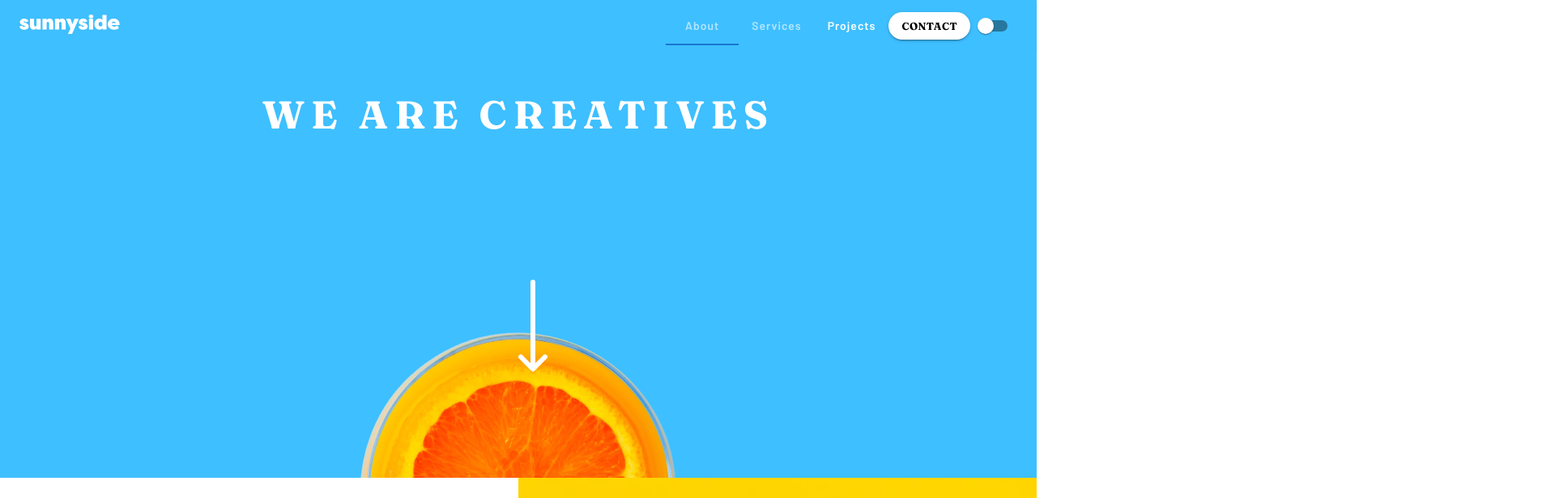
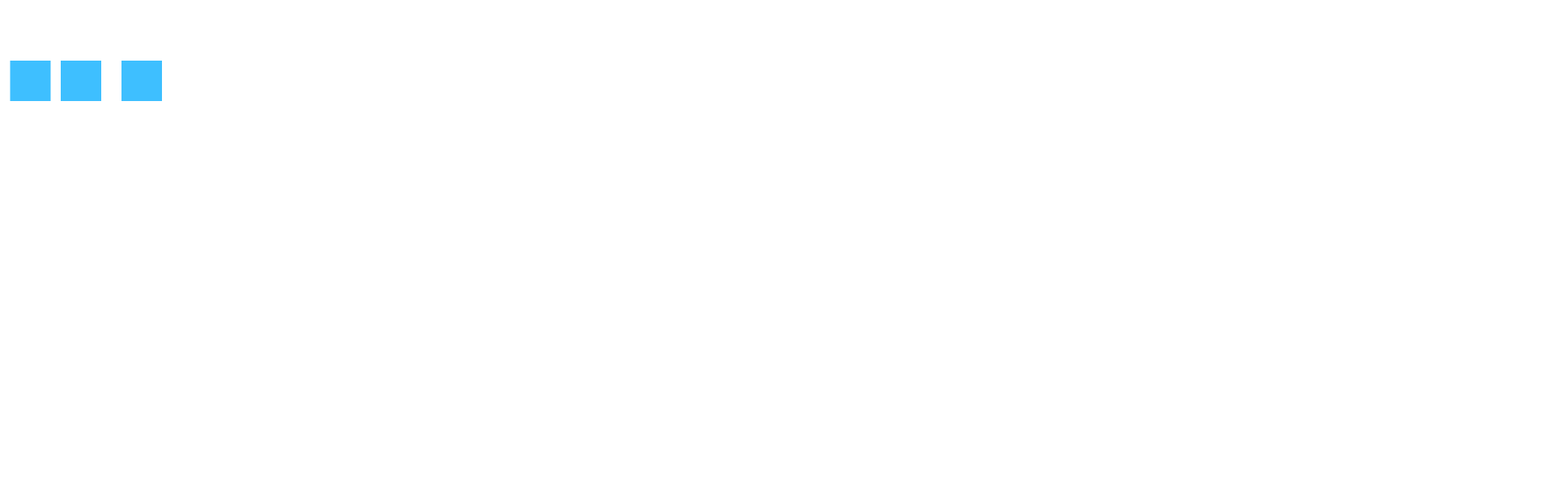
Before and after one commit to Skyz03/React--Sunny-Landing-Page, a React (Create React App) app: page / in a window 1280 px wide. Shown: the top 616 px of the page at 81% size, 1920 px wide, since content can reach past the window. Built offline with nearby package versions, Linux system fonts and the light colour scheme.

Commit message:
Updates with the loader

```diff
--- a/package.json
+++ b/package.json
@@ -16,6 +16,7 @@
     "react": "^18.0.0",
     "react-animations": "^1.0.0",
     "react-dom": "^18.0.0",
+    "react-loading": "^2.0.3",
     "react-scripts": "5.0.1",
     "react-scroll": "^1.8.7",
     "sass": "^1.50.1",
--- a/public/index.html
+++ b/public/index.html
@@ -17,6 +17,7 @@
   </head>
   <body>
     <noscript>You need to enable JavaScript to run this app.</noscript>
+
     <div id="root"></div>
   </body>
 </html>
--- a/src/App.jsx
+++ b/src/App.jsx
@@ -13,14 +13,25 @@ import Fruit2 from "./images/desktop/image-stand-out.jpg";
 import { BrowserRouter, Routes, Route } from "react-router-dom";
 import Contact from "./pages/Contact";
 import Soon from "./pages/Soon";
+import Loader from "./components/Loader";
 
 function App() {
+  const [done, setDone] = React.useState(undefined);
+
+  window.addEventListener("load", () => {
+    setDone(true);
+  });
+
   const content1 =
     "We are a full-service creative agency specilalizing in helping brands grow fast. Engage your clients through compelling visuals that do most of the marketing for you.";
   const content2 =
     "Using a collaborative formula of designers, researchers, photographer, videographers, and copywriters, we'll build and extend your brand in digital places.";
 
   return (
+    <>
+      {!done ? (
+        <Loader color="#3ebfff" type="cubes" />
+      ) : (
         <div className="App">
           <BrowserRouter>
             <Routes>
@@ -63,6 +74,8 @@ function App() {
 
           <Footer />
         </div>
+      )}
+    </>
   );
 }
 
--- /dev/null
+++ b/src/components/Loader.js
@@ -0,0 +1,8 @@
+import React from "react";
+import ReactLoading from "react-loading";
+
+const Loader = ({ type, color }) => (
+  <ReactLoading type={type} color={color} height={200} width={200} />
+);
+
+export default Loader;
--- a/src/components/Nav.jsx
+++ b/src/components/Nav.jsx
@@ -125,7 +125,10 @@ const Nav = () => {
                   {" "}
                   <Tab className="nav-link" label="Services" />
                 </Link>
-                <Tab className="nav-link" label="Projects" />
+                <Link to="/projects">
+                  {" "}
+                  <Tab className="nav-link" label="Projects" />
+                </Link>
               </Tabs>
               <Link to="/contact">
                 {" "}
--- a/src/index.scss
+++ b/src/index.scss
@@ -542,3 +542,12 @@ ul {
     padding: 3rem;
   }
 }
+
+#preloader {
+  background: #000;
+  background-size: 15%;
+  height: 100vh;
+  width: 100%;
+  position: fixed;
+  z-index: 100;
+}
```
Also changed, not shown: 1 other file (tests, documents, lock files or other folders). Lines whose indentation alone changed are shown as unchanged.
